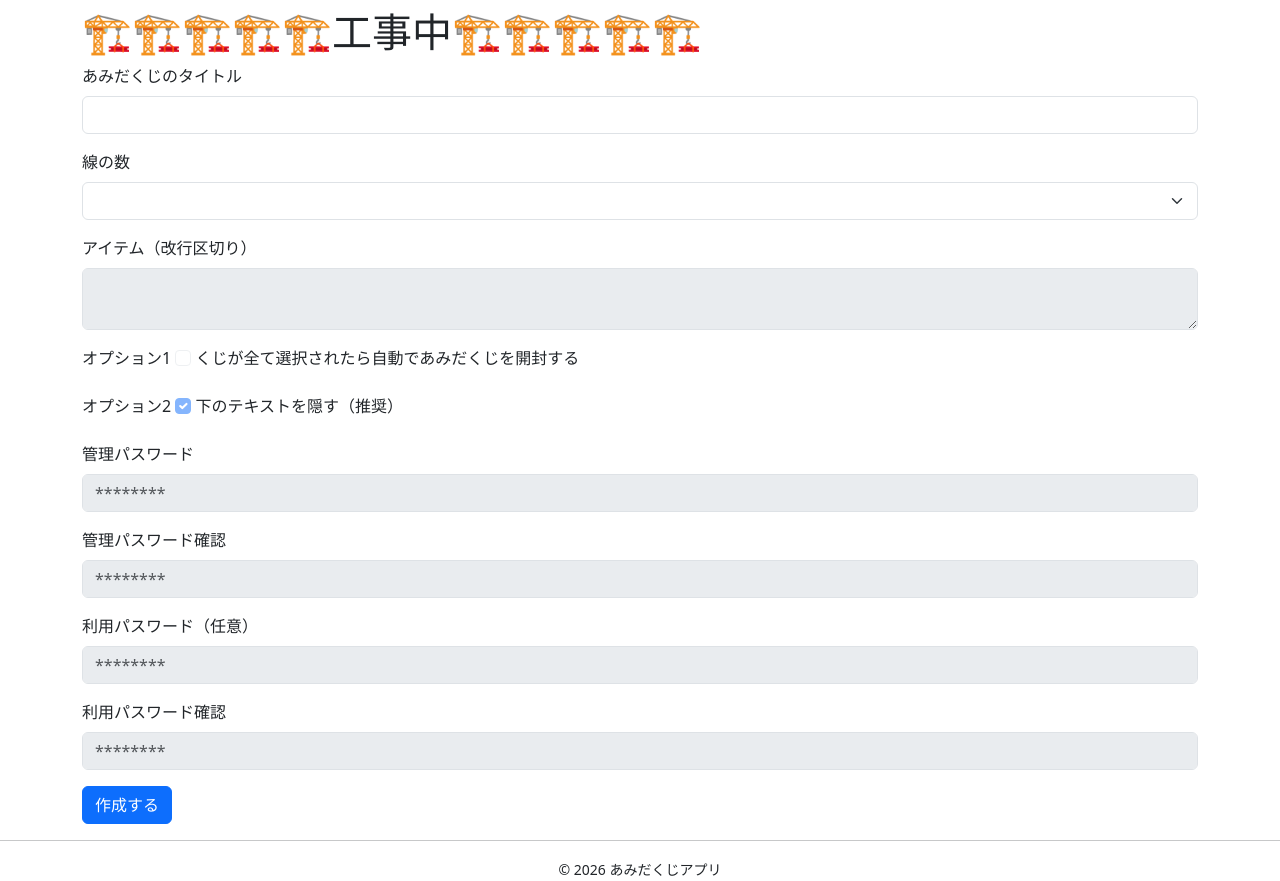
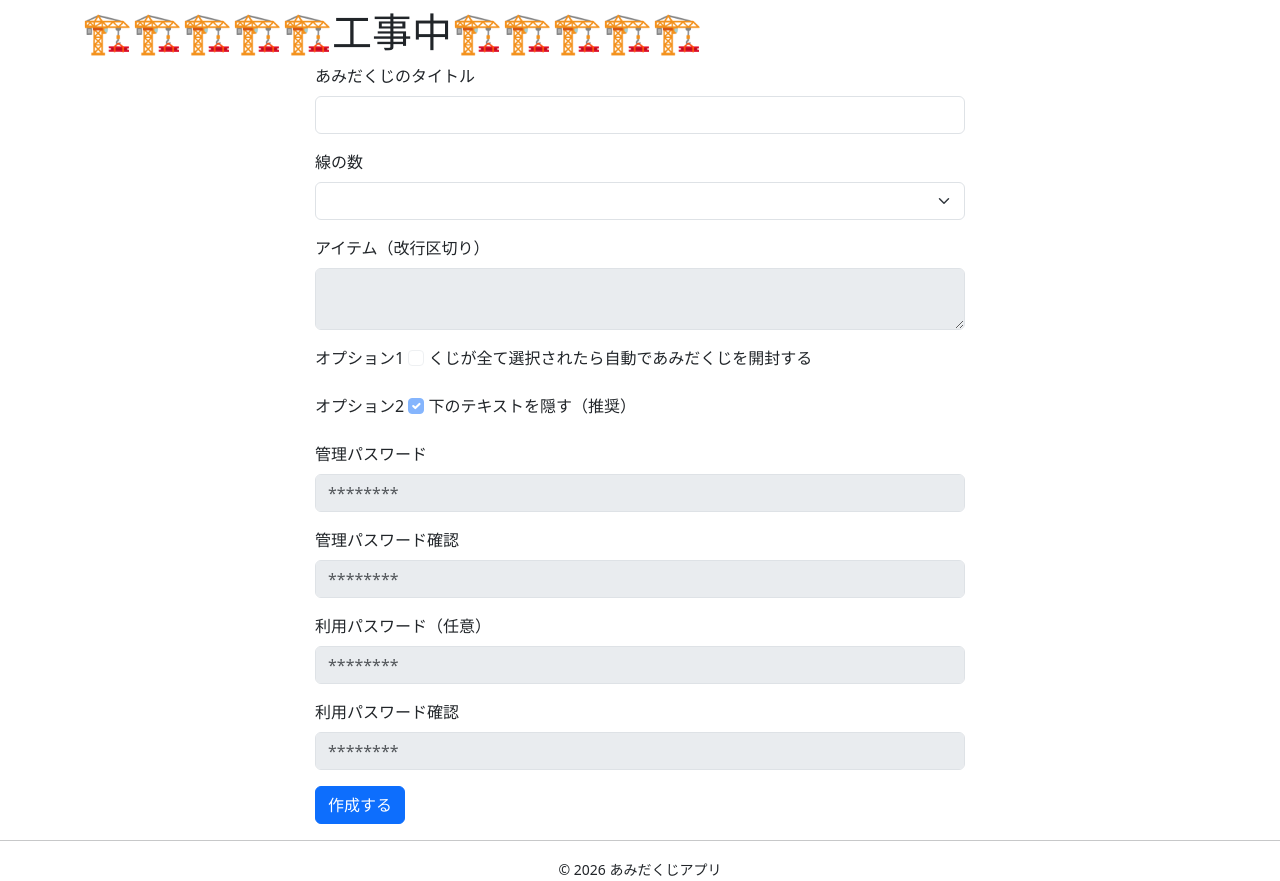
Before and after one commit to oh-shunki/Amidakuji, a Flask app: page /create/ in a window 1280 px wide. Shown: the part 34-915 px from the top of the page. Run offline with Flask 3, Linux system fonts and the light colour scheme.

Commit message:
create関連の軽微修正

```diff
--- a/flaskr/db.py
+++ b/flaskr/db.py
@@ -64,21 +64,21 @@ def create_amida(amida: dict, items: list) -> uuid.UUID:
             # 線作成
             for line_no in range(line_count):
                 cursor.execute(
-                        "INSERT INTO amida_lines (amida_id, line_no)"
+                        "INSERT INTO amida_lines (amida_id, line_no) "
                         "VALUES (%s, %s)", (amida_id, line_no)
                         )
 
             # アイテム作成
             for item in items:
                 cursor.execute(
-                        "INSERT INTO amida_items (amida_id, title)"
+                        "INSERT INTO amida_items (amida_id, title) "
                         "VALUES (%s, %s)", (amida_id, item)
                         )
 
             if len(items) < line_count:
                 item = "はずれ"
                 cursor.execute(
-                        "INSERT INTO amida_items (amida_id, title)"
+                        "INSERT INTO amida_items (amida_id, title) "
                         "VALUES (%s, %s)", (amida_id, item)
                         )
 
--- a/flaskr/templates/create.html
+++ b/flaskr/templates/create.html
@@ -5,7 +5,7 @@
 {% block content %}
 	<h1>🏗️🏗️🏗️🏗️🏗️工事中🏗️🏗️🏗️🏗️🏗️</h1>
 
-	<form method="post" sytle="width: 650px; margin:0 auto;" data-mode="create">
+	<form method="post" style="width: 650px; margin:0 auto;" data-mode="create">
 		<div class="mb-3">
 			<label for="title" class="form-label">あみだくじのタイトル</label>
 			<input type="text" id="title" name="title" class="form-control" maxlength="100" required>
```
